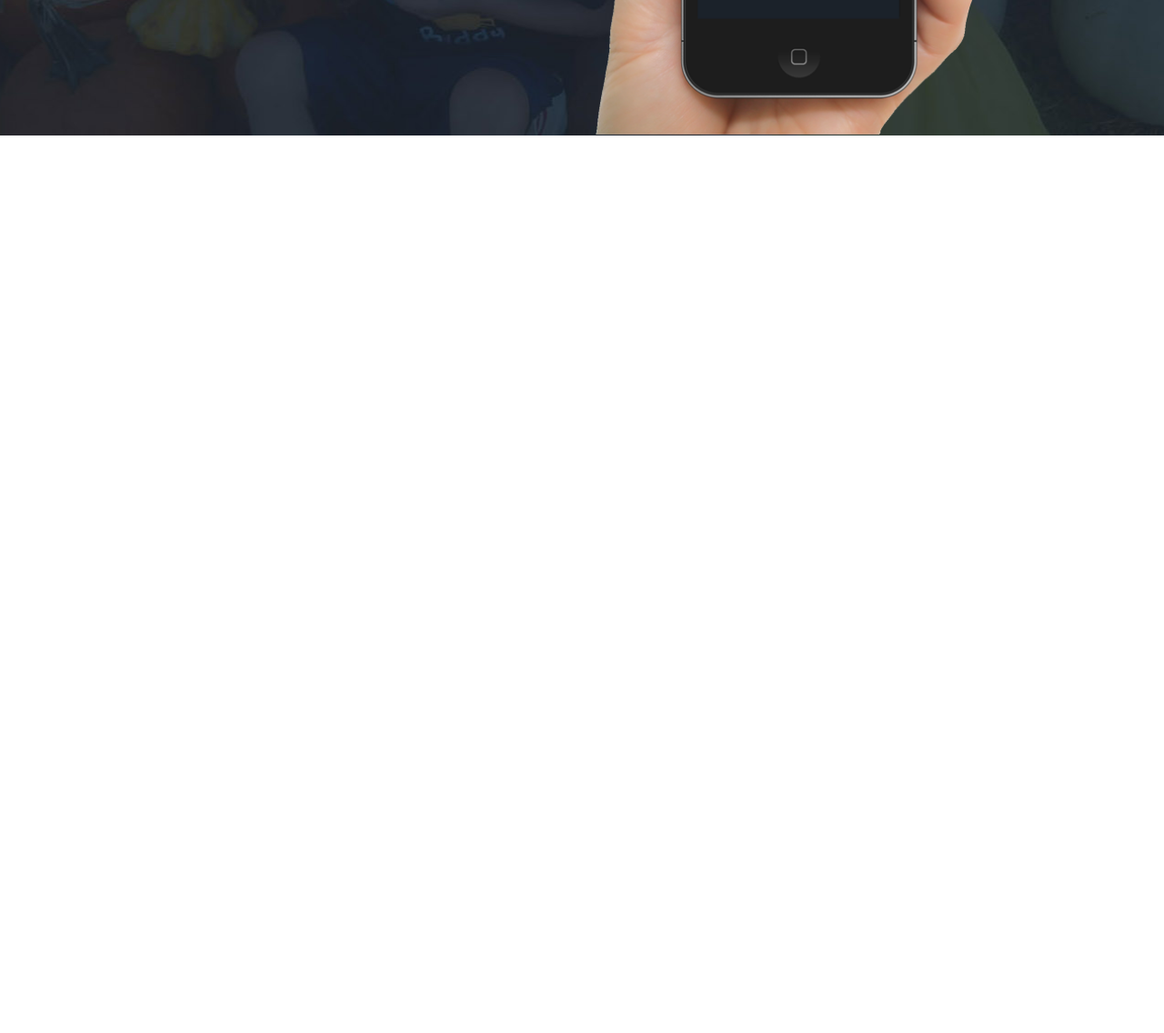
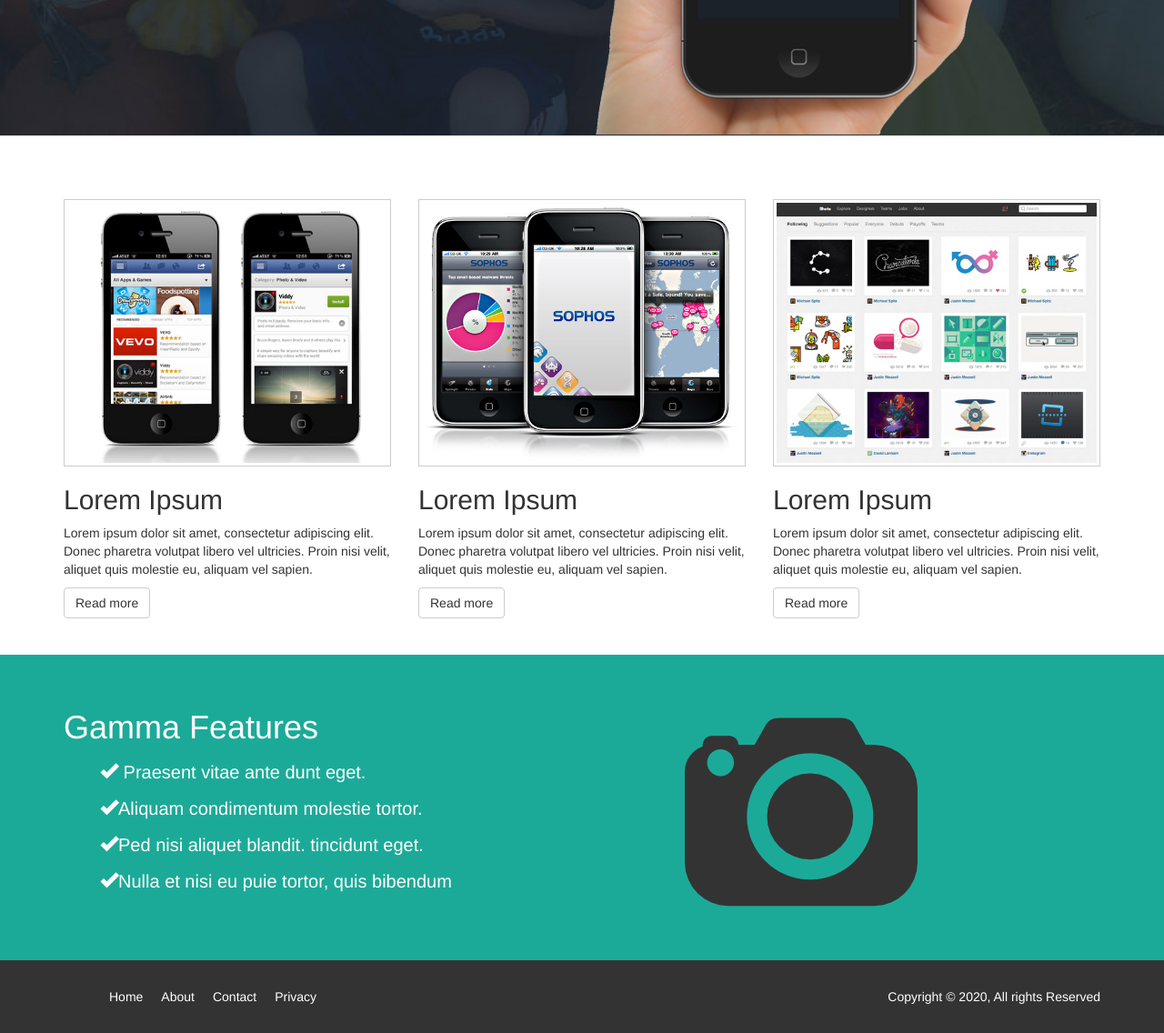
Before and after one commit to brianstenk/Gamma, a plain HTML site: page index.html in a window 1280 px wide. Shown: the part 500-1636 px from the top of the page at 91% size. Before the commit the page ends 800 px from the top, so only its background shows below. Drawn offline with nearby package versions, Linux system fonts and the light colour scheme.

Commit message:
Added the section of features and the footer

```diff
--- a/css/style.css
+++ b/css/style.css
@@ -3,6 +3,10 @@ body {
 }
 .em-text {
     color: #1caa98 !important;
+}
+section{
+    padding: 40px 0px 40px 0px;
+
 }
 .jumbotron{
     background: url(../img/site_showcase_bg.jpg) no-repeat top center;
@@ -18,11 +22,52 @@ body {
 }
 
 
-.jumbotron .app-btn{
+.jumbotron img.app-btn{
     width: 40%;
     margin-right:30px;
 }
 
-.jumbotron .showcase-img{
+.jumbotron img.showcase-img{
     width: 75%;
 }
+
+img.demo{
+    width: 100%;
+    padding: 3px;
+    border: 1px solid #ccc;
+}
+section#feature {
+    background:#1caa98;
+    color: #fff;
+    padding: 40px;
+    overflow: auto;
+}
+
+section#feature {
+    font-size: 20px;
+
+}
+
+section#feature ul li{
+    list-style: none;
+    line-height: 2.0em;
+}
+
+footer{
+    background: #333;
+    color: #fff;
+    padding: 30px 0px 20px 0px;
+}
+footer li{
+    float: left;
+    padding: 0 10px 0 10px;
+    list-style: none;
+}
+
+footer a{
+    color: #fff;
+
+}
+footer p{
+    float: right;
+}
--- a/index.html
+++ b/index.html
@@ -56,9 +56,75 @@
     </div>
 </div>
 
-<section>
+<section id="middle">
+    <div class="container">
+        <div class="row">
+            <div class="col-md-4">
+                <img src="img/demo1.jpg" class="demo">
+                <h2>Lorem Ipsum</h2>
+                <p>Lorem ipsum dolor sit amet, consectetur adipiscing elit. Donec pharetra volutpat libero vel ultricies.
+                    Proin nisi velit,
+                    aliquet quis molestie eu, aliquam vel sapien.</p>
+                <a href="#" class="btn btn-default">Read more</a>
+            </div>
+            <div class="col-md-4">
+            <img src="img/demo2.jpg" class="demo">
+            <h2>Lorem Ipsum</h2>
+            <p>Lorem ipsum dolor sit amet, consectetur adipiscing elit. Donec pharetra volutpat libero vel ultricies.
+                Proin nisi velit,
+                aliquet quis molestie eu, aliquam vel sapien.</p>
+            <a href="#" class="btn btn-default">Read more</a>
+            </div>
+            <div class="col-md-4">
+                <img src="img/demo3.jpg" class="demo">
+                <h2>Lorem Ipsum</h2>
+                <p>Lorem ipsum dolor sit amet, consectetur adipiscing elit. Donec pharetra volutpat libero vel ultricies.
+                    Proin nisi velit,
+                    aliquet quis molestie eu, aliquam vel sapien.</p>
+                <a href="#" class="btn btn-default">Read more</a>
+            </div>
+        </div>
+    </div>
 
 </section>
+<section id="feature">
+    <div class="container">
+        <div class="row">
+            <div class="col-md-5">
+                <h1>Gamma Features</h1>
+                <ul>
+                    <li><i class="glyphicon glyphicon-ok"></i> Praesent vitae ante dunt eget.</li>
+                    <li><i class="glyphicon glyphicon-ok"></i>Aliquam condimentum molestie tortor.</li>
+                    <li><i class="glyphicon glyphicon-ok"></i>Ped nisi aliquet blandit. tincidunt eget.</li>
+                    <li><i class="glyphicon glyphicon-ok"></i>Nulla et nisi eu puie tortor, quis bibendum</li>
+                </ul>
+            </div>
+            <div class="col-md-4 col-md-offset-2">
+                <img src="img/logo.png" class="big-logo">
+            </div>
+
+        </div>
+    </div>
+
+</section>
+<footer>
+    <div class="container">
+        <div class="row">
+            <div class="col-md-6">
+                <ul>
+                    <li>Home</li>
+                    <li>About</li>
+                    <li>Contact</li>
+                    <li>Privacy</li>
+                </ul>
+            </div>
+            <div class="col-md-6">
+                <p>Copyright &copy; 2020, All rights Reserved</p>
+            </div>
+        </div>
+    </div>
+</footer>
+
 
 
 <!-- Bootstrap core JavaScript
```
